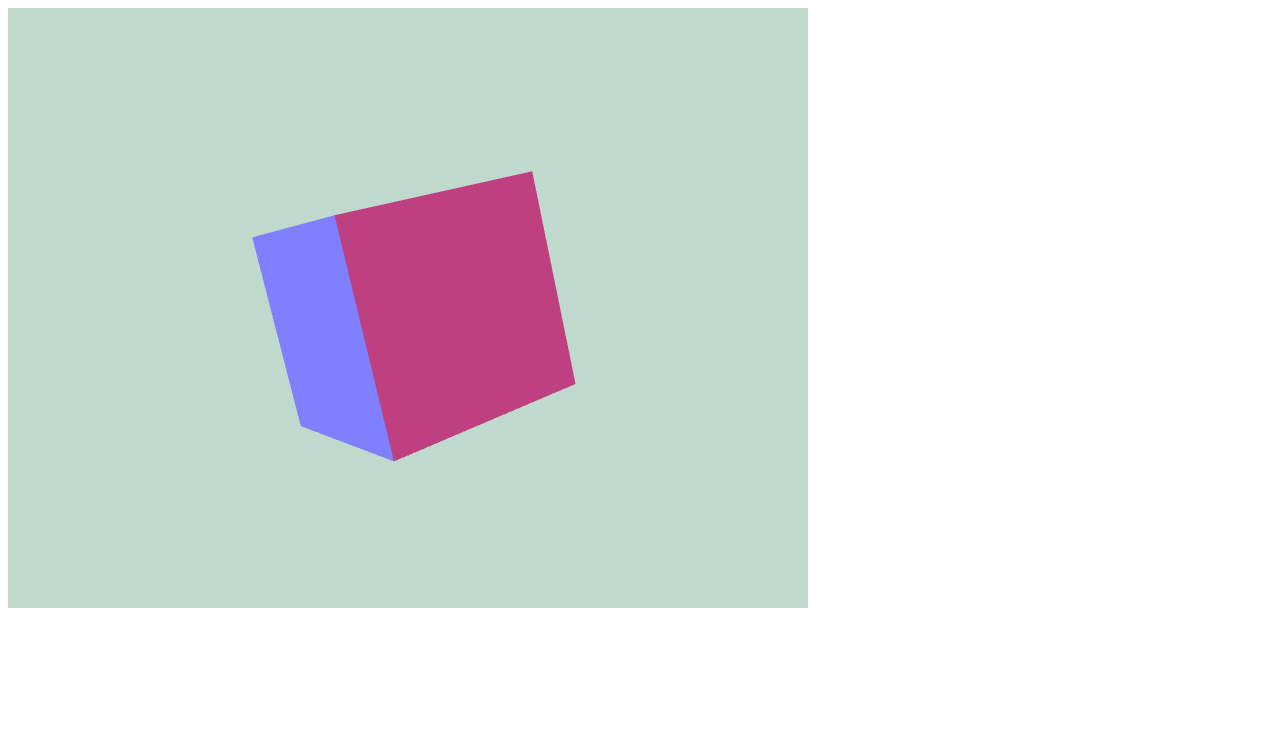
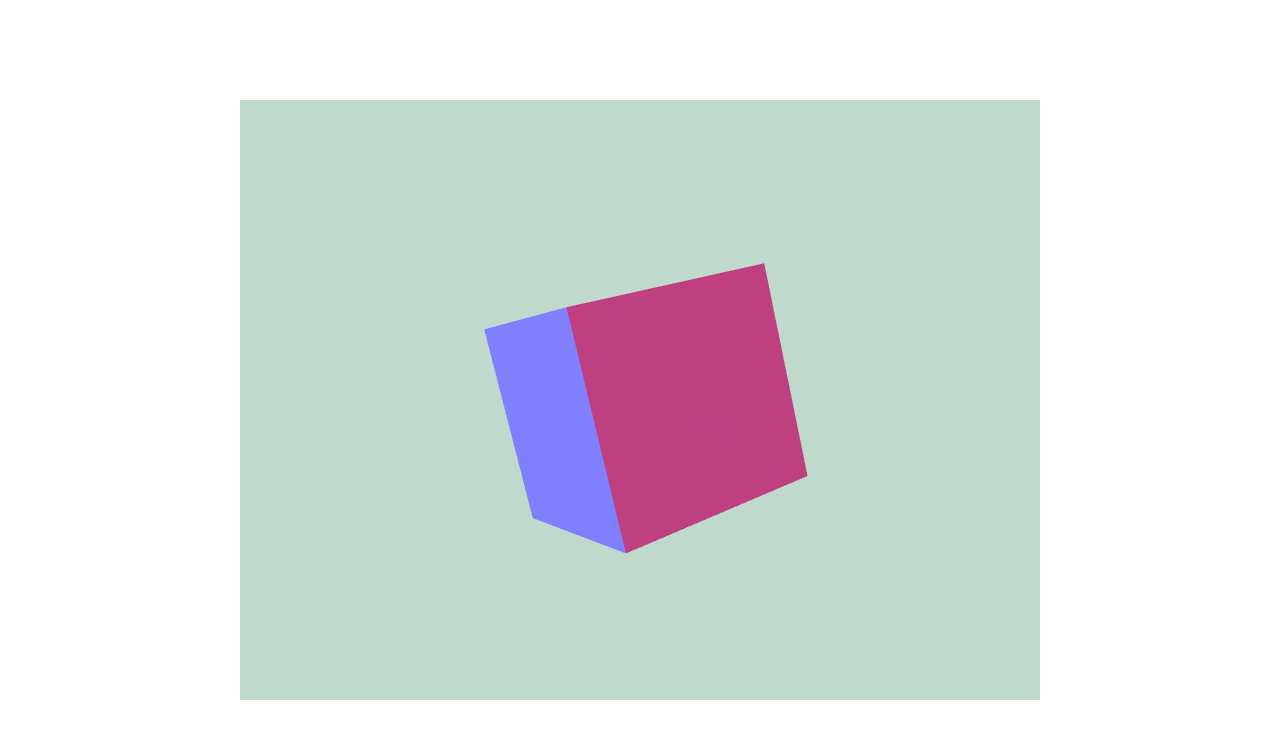
Before and after one commit to king784/WebGLTest, a plain HTML site: page index.html in a window 1280 px wide. Drawn offline with Linux system fonts and the light colour scheme.

Commit message:
centered

```diff
--- a/index.html
+++ b/index.html
@@ -4,7 +4,7 @@
     </head>
 
     <body onload="InitDemo();">
-        <canvas id="GameCanvas" width="800" height="600">
+        <canvas id="GameCanvas" width="800" height="600" style="position:absolute;top:0;bottom:0;left:0;right:0;margin:auto;">
             Your browser doesn't support HTML5
         </canvas>
         <script src="JS/Game.js"></script>
```
